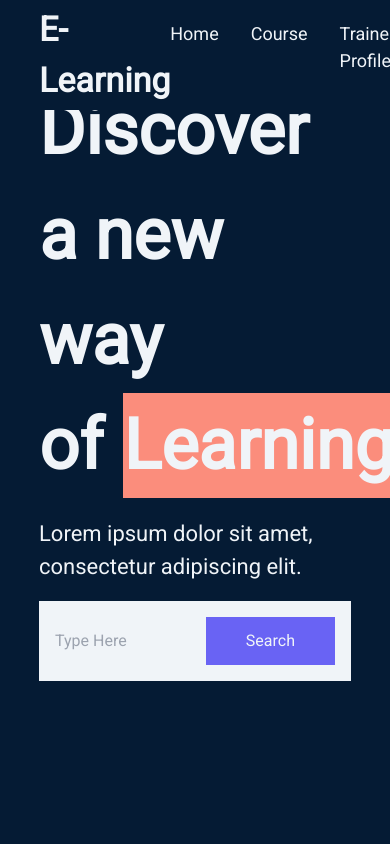
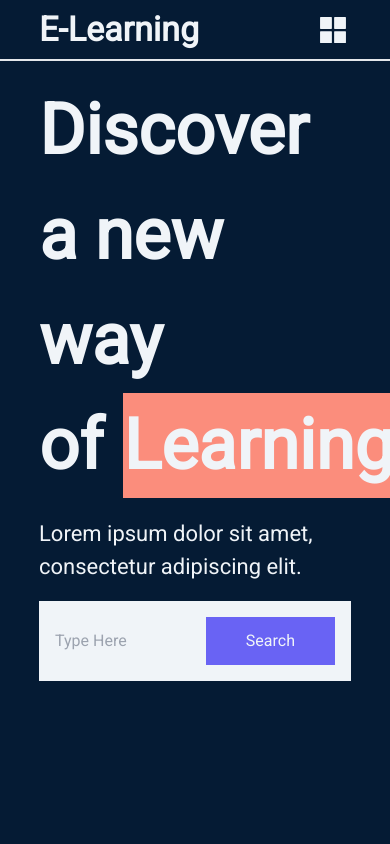
Before and after one commit to Nurfaidzy/Website-Kursus---Front-End-, a React (Create React App) app: page / in a window 390 px wide. Shown: the top 844 px of the page. Built offline with nearby package versions, Linux system fonts and the light colour scheme; grey boxes are pictures that could not be loaded.

Commit message:
Navbar responsive to mobile

```diff
--- a/src/Components/Navbar.jsx
+++ b/src/Components/Navbar.jsx
@@ -1,9 +1,16 @@
 import React from "react";
 
+import { AiFillAppstore } from "react-icons/ai";
+
 export default function Navbar() {
+  const [Navbar, setNavbar] = React.useState(false);
+
+  const tap = () => {
+    setNavbar(!Navbar);
+  };
   return (
     <>
-      <div className="absolute">
+      <div className="sm:visible invisible ">
         <div className="fixed w-full ">
           <div className=" bg-[#051b34] flex justify-between px-[10%] py-[1%] text-[#F0F4F8] ">
             <div className="font-bold text-[34px]">
@@ -29,6 +36,39 @@ export default function Navbar() {
           </div>
         </div>
       </div>
+      <div className="sm:invisible visible  ">
+        <div className="fixed w-full ">
+          <div className=" bg-[#051b34] hover:border-b-2 flex justify-between px-[10%] py-[1%] text-[#F0F4F8] ">
+            <div className="font-bold text-[34px]">
+              <h1>E-Learning</h1>
+            </div>
+            <div className="pt-2">
+              <AiFillAppstore
+                className="text-[#F0F4F8] text-4xl "
+                onClick={tap}
+              />
+            </div>
+          </div>
+          {Navbar ? (
+            <div className="bg-[#051b34]  h-screen">
+              <div className="flex justify-center text-[#F0F4F8] text-center">
+                <ol className="text-4xl pt-4">
+                  <li className="p-4 border-b-2">Home</li>
+                  <li className="p-4 border-b-2">Course</li>
+                  <li className="p-4 border-b-2">Trainer Profile</li>
+                  <li className="p-4 border-b-2">About Us</li>
+                  <li className="p-4 border-b-2">Blog</li>
+                </ol>
+              </div>
+              <div>
+                <div className="text-white text-center text-sm pt-[50%]">
+                  on Created by nurf
+                </div>
+              </div>
+            </div>
+          ) : null}
+        </div>
+      </div>
     </>
   );
 }
```
